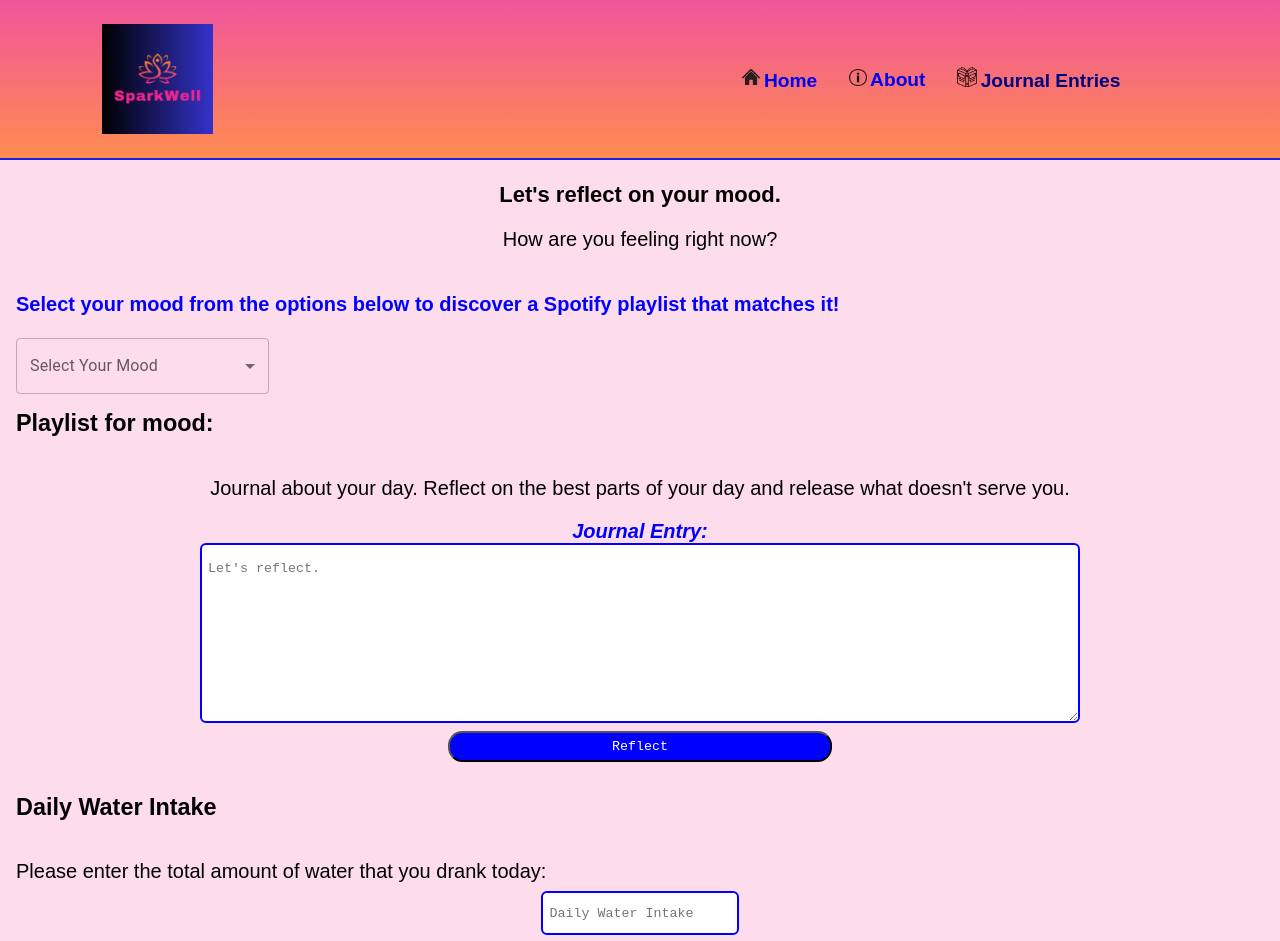
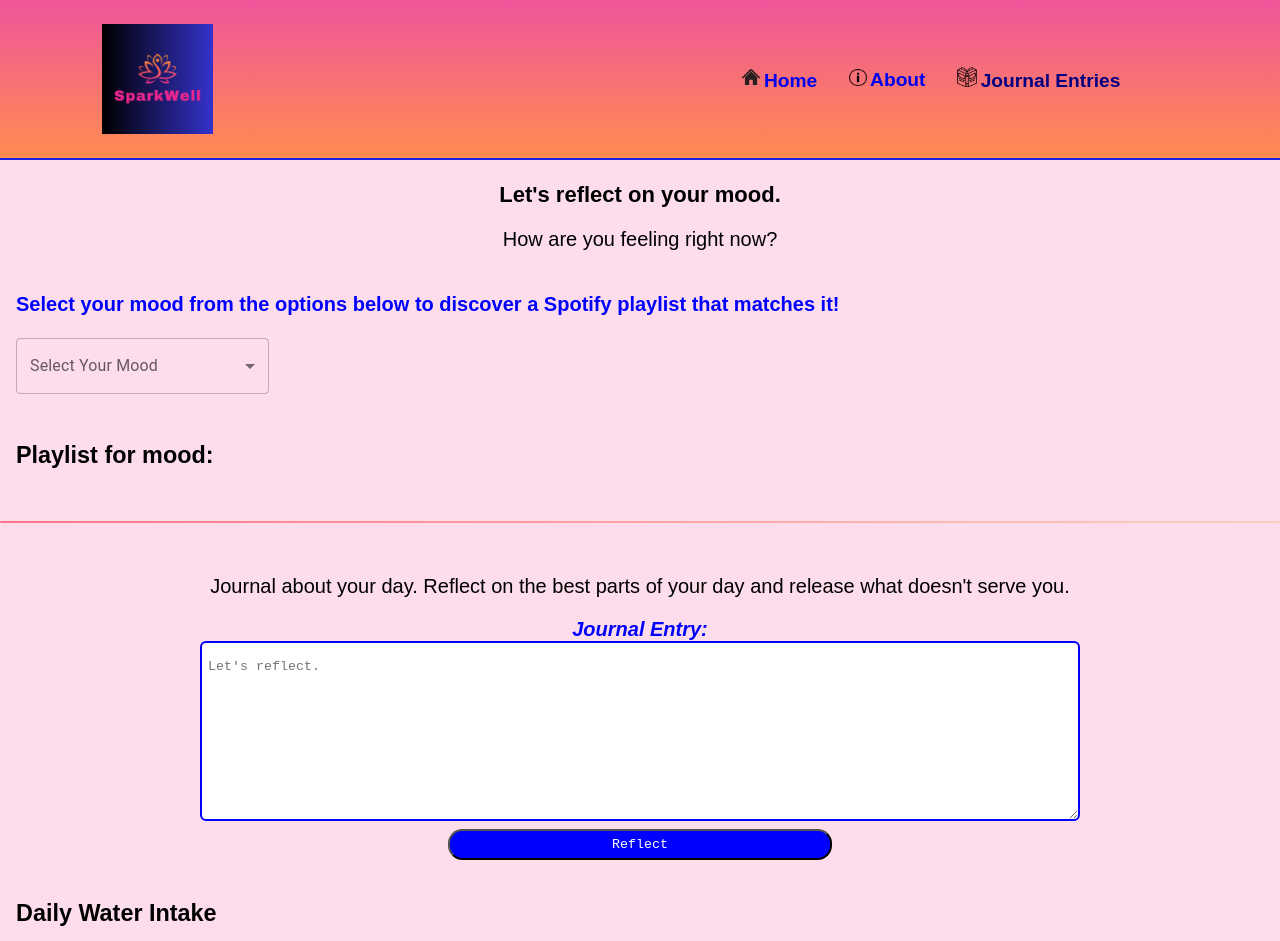
Before and after one commit to simsidhu7/SparkWell-FrontEnd, a React (Vite) app in the folder sparkwell-front/: page / in a window 1280 px wide. Shown: the top 941 px of the page. Built offline with nearby package versions, Linux system fonts and the light colour scheme; no server answers.

Commit message:
Add a divider to separate out the playlist from the journal entry

```diff
--- a/sparkwell-front/src/components/Journal/Journal.jsx
+++ b/sparkwell-front/src/components/Journal/Journal.jsx
@@ -43,6 +43,7 @@ const Journal = () => {
   };
   return (
     <div className="journal">
+        <span className="journal__divider"></span>
       <p className="journal__entry">
         Journal about your day. Reflect on the best parts of your day and
         release what doesn't serve you.
--- a/sparkwell-front/src/components/Journal/Journal.scss
+++ b/sparkwell-front/src/components/Journal/Journal.scss
@@ -4,6 +4,12 @@
 .journal {
   display: flex;
   flex-direction: column;
+  &__divider {
+    height: 2px;
+    background: linear-gradient(to right, #ff758c, #fad0c4);
+    margin: 2rem 0;
+    border-radius: 5px;
+  }
   &__entry {
     display: flex;
     justify-content: center;
--- a/sparkwell-front/src/components/WaterIntake/WaterIntake.scss
+++ b/sparkwell-front/src/components/WaterIntake/WaterIntake.scss
@@ -2,7 +2,7 @@
 @use "../../styles/partials/variables.scss" as *;
 
 .waterintake-form {
-  padding: 1rem;
+  padding: 1rem 1rem 2rem 1rem;
   @include flex-column;
   &__button {
     background-color: rgb(240, 85, 155);
@@ -69,6 +69,8 @@
     width: 15%;
   }
   &-header {
+    margin: 0;
+    padding-top: 2rem;
     padding-left: 1rem;
   }
   &__label {
--- a/sparkwell-front/src/pages/HomePage/HomePage.scss
+++ b/sparkwell-front/src/pages/HomePage/HomePage.scss
@@ -38,6 +38,7 @@ a {
 .playlist {
   &__mood {
     padding-left: 1rem;
+    padding-top: 2rem;
     @include tablet {
       margin: 0 auto;
     }
```
